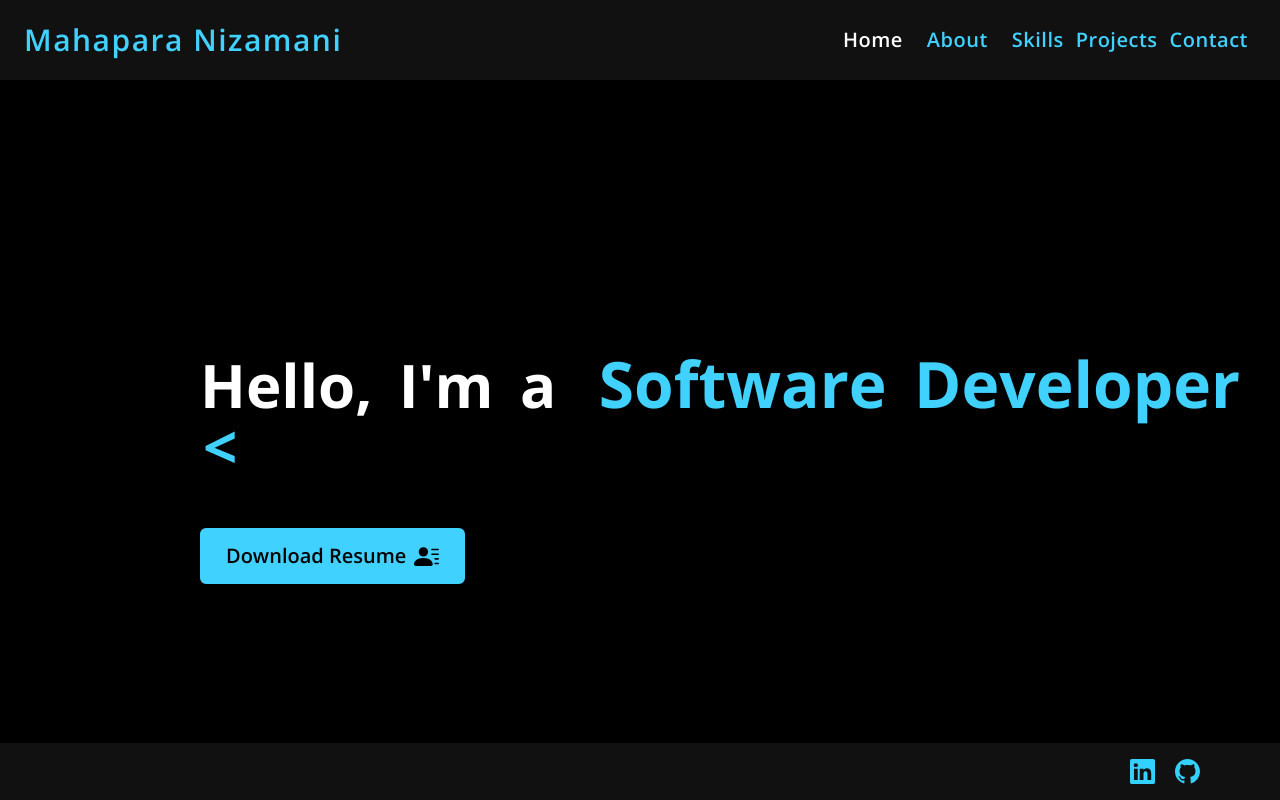
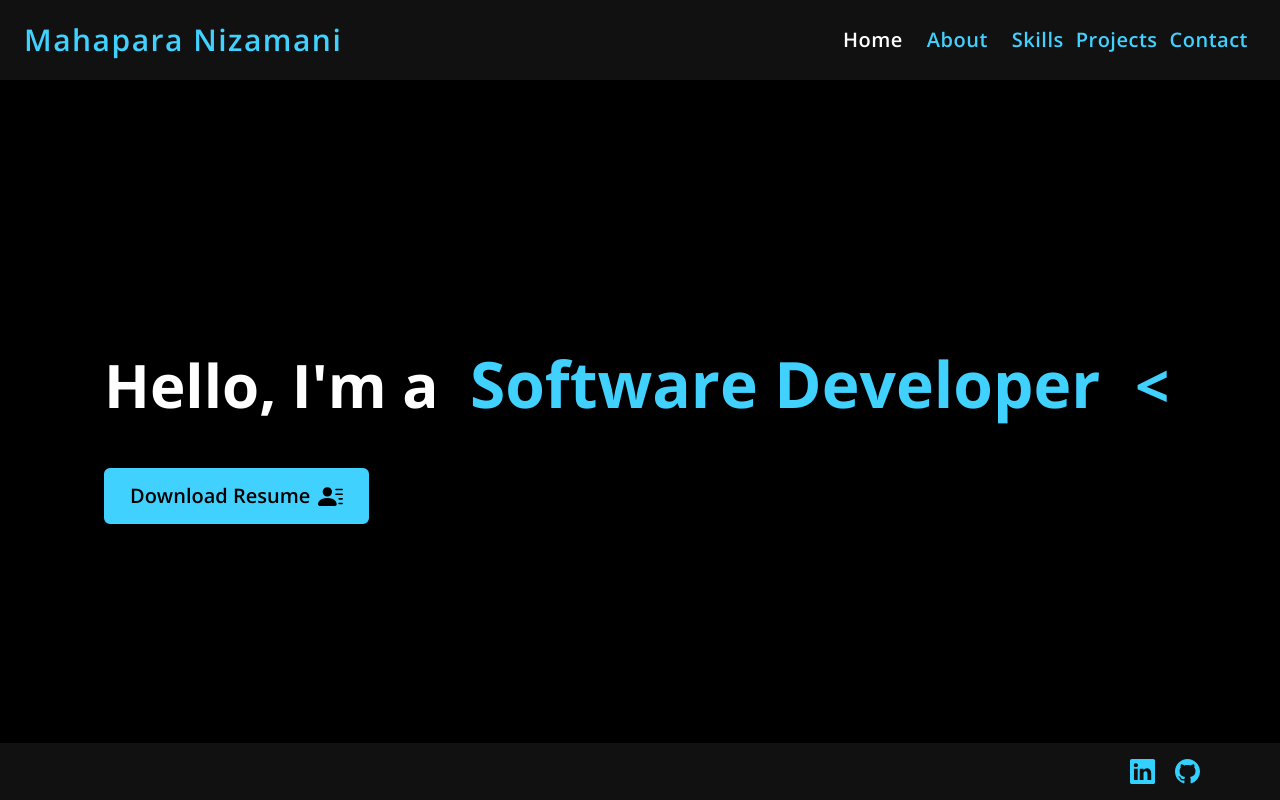
Before and after one commit to mahapara24/portfolio, a React (Vite) app: page /home in a window 1280 px wide. Shown: the top 800 px of the page. Built offline with nearby package versions, Linux system fonts and the light colour scheme.

Commit message:
home updated

```diff
--- a/src/components/Home/Home.jsx
+++ b/src/components/Home/Home.jsx
@@ -13,9 +13,9 @@ function Home() {
   return (
     <div
       id="home"
-      className="h-screen w-full bg-primary-gray scrollbar-hide scroll-smooth sm:items-start pt-64 pl-4 sm:pl-40 sm:pt-72"
+      className="h-screen w-full bg-primary-gray scrollbar-hide scroll-smooth sm:items-start pt-64 pl-4 sm:pl-20 sm:pt-72"
     >
-      <div className="text-left sm:px-6 sm:py-16">
+      <div className="text-left sm:px-2 sm:py-16">
         <div className="text-2xl ml-4 items-left text-justify text-white font- font-bold leading-tight sm:text-6xl">
           <h1 className="hidden sm:block" style={{ marginBottom: "20px" }}>
             Hello, I'm a {""}
```
